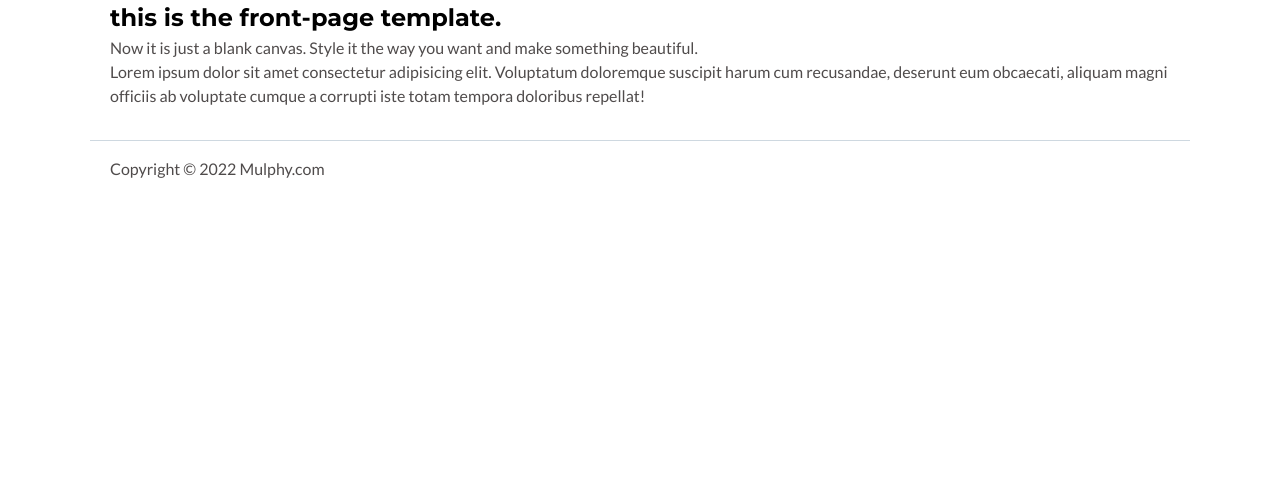
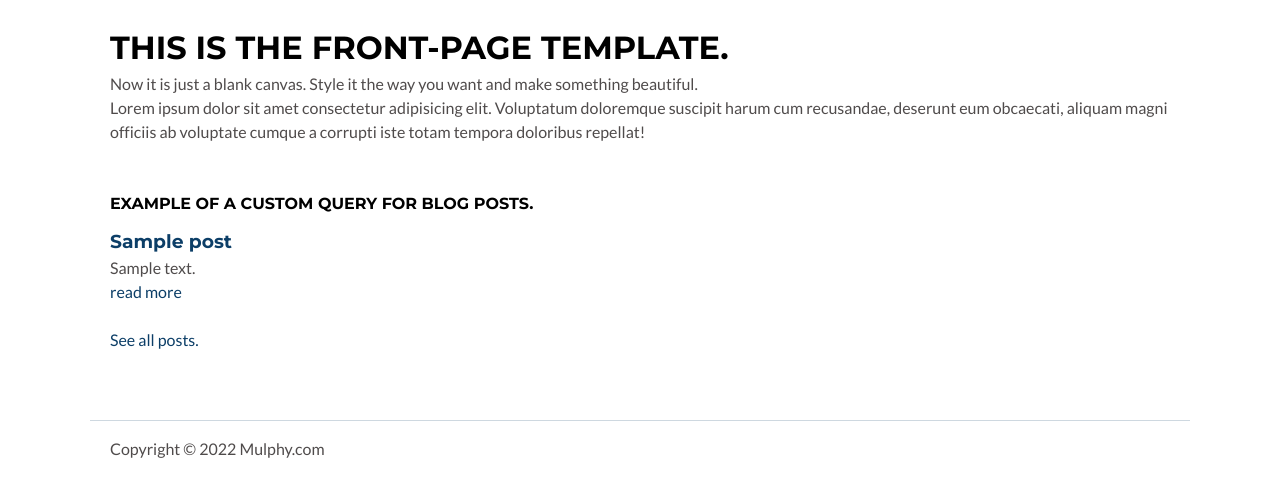
Before and after one commit to uptheirons78/mulphy-starter, a WordPress theme: template themes/mulphy-starter/front-page.php in a window 1280 px wide. Shown: the part 81-578 px from the top of the page. Run offline with PHP 8.4 and a stand-in for WordPress, Linux system fonts and the light colour scheme; the site name, menu and one post (Sample post) are stand-ins, and other content is empty; style sheets or scripts are compiled from the project's sources.

Commit message:
[update] front-page.php with a custom query for posts

```diff
--- a/themes/mulphy-starter/front-page.php
+++ b/themes/mulphy-starter/front-page.php
@@ -8,13 +8,49 @@
  * @package MulphyStarter
  */
 
- get_header();
+get_header();
 
 ?>
-<div class="container">
-  <h2>this is the front-page template.</h2>
-  <p>Now it is just a blank canvas. Style it the way you want and make something beautiful.</p>
-  <p>Lorem ipsum dolor sit amet consectetur adipisicing elit. Voluptatum doloremque suscipit harum cum recusandae, deserunt eum obcaecati, aliquam magni officiis ab voluptate cumque a corrupti iste totam tempora doloribus repellat!</p>
-</div>
+<section class="home-intro py-2">
+  <div class="container">
+    <h2 class="uppercase font-xl">this is the front-page template.</h2>
+    <p>Now it is just a blank canvas. Style it the way you want and make something beautiful.</p>
+    <p>Lorem ipsum dolor sit amet consectetur adipisicing elit. Voluptatum doloremque suscipit harum cum recusandae, deserunt eum obcaecati, aliquam magni officiis ab voluptate cumque a corrupti iste totam tempora doloribus repellat!</p>
+  </div>
+</section>
+<section class="home-blog py-2">
+  <div class="container">
+    <h2 class="uppercase font-md">example of a custom query for blog posts.</h2>
+    <?php
+    /**
+     * this is how to run a simple custom query for blog posts
+     *
+     * @link https://developer.wordpress.org/reference/classes/wp_query/
+     */
+    $homePosts = new WP_Query(array(
+      'post_type' => 'post',
+      'posts_per_page' => 2
+    ));
+    ?>
+    <?php if ($homePosts->have_posts()) : ?>
+      <?php while ($homePosts->have_posts()) : ?>
+        <?php $homePosts->the_post(); ?>
+        <article class="py-1">
+          <h3><a href="<?php the_permalink(); ?>"><?php the_title(); ?></a></h3>
+          <p><?php echo wp_trim_words(get_the_content(), 23); ?> <a href="<?php the_permalink(); ?>">read more</a></p>
+        </article>
+      <?php endwhile; ?>
+    <?php endif; ?>
+    <?php
+    /**
+     * Always reset post data after running a custom query
+     */
+    ?>
+    <?php wp_reset_postdata(); ?>
+    <div class="py-1">
+      <a href="<?php echo get_permalink( get_option( 'page_for_posts' ) ); ?>">See all posts.</a>
+    </div>
+  </div>
+</section>
 
 <?php get_footer(); ?>
--- a/themes/mulphy-starter/src/scss/base/_utilities.scss
+++ b/themes/mulphy-starter/src/scss/base/_utilities.scss
@@ -246,3 +246,7 @@ $utils: (
     }
   }
 }
+
+.uppercase {
+  text-transform: uppercase;
+}
```
